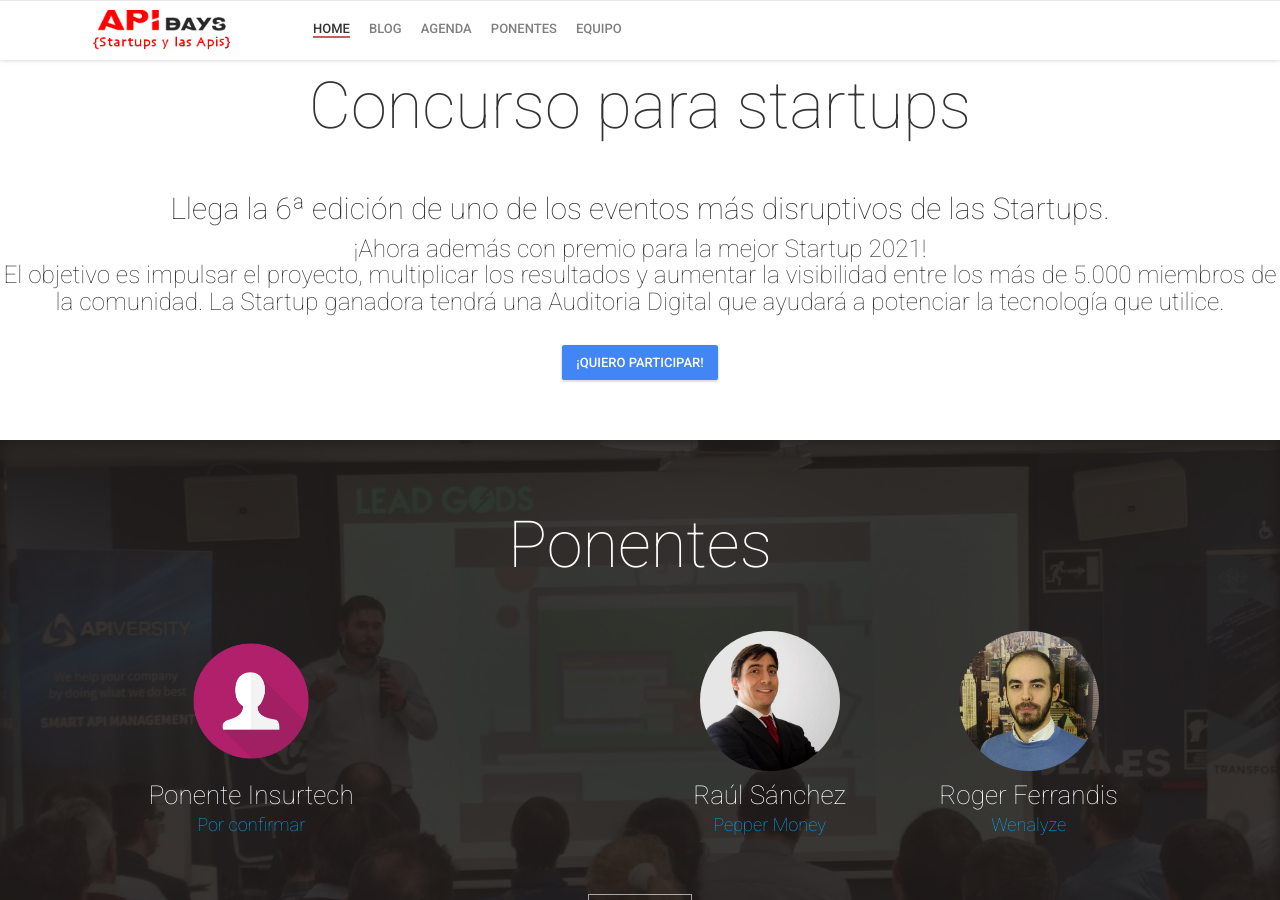
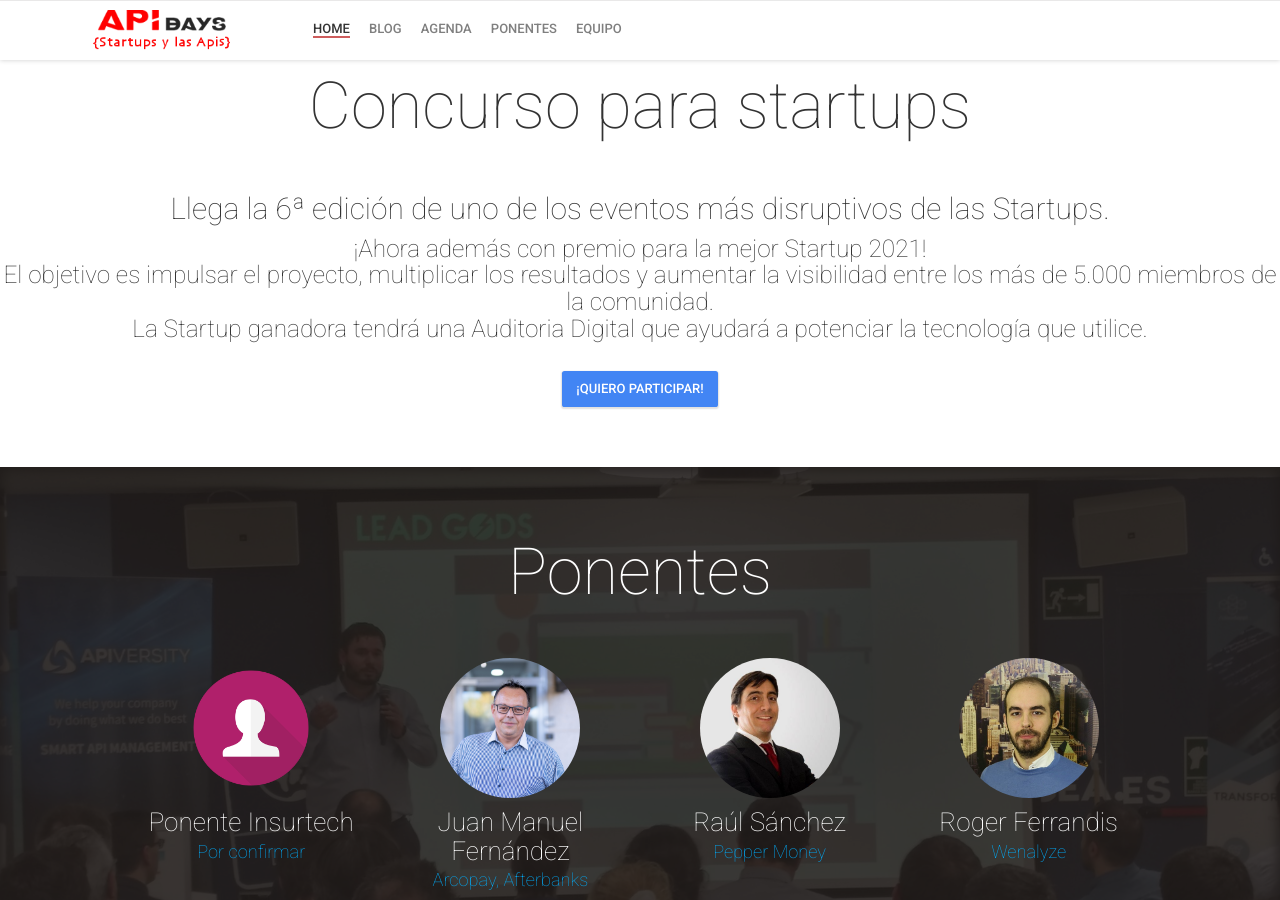
Before and after one commit to apiaddicts/startupsylasapisIII, a Jekyll site: the page built from index.html, in a window 1280 px wide and 900 px high, scrolled down 1788 px. Built offline with Jekyll 4.4.1, drawn with Linux system fonts in a browser that asks for light colours; nearby versions of some CDN libraries; comment, search, counter and statistics services are not loaded; some of the changed text lies outside the part shown.

Commit message:
cambio copy

```diff
--- a/_config.yml
+++ b/_config.yml
@@ -80,8 +80,8 @@
 # Concurso Block
 concursoTitle: "Concurso para startups"
 concursoText: "Llega la 6ª edición de uno de los eventos más disruptivos de las Startups.<br>"
-concursoText2: "¡Ahora además con premio para la mejor Startup 2021! <br>
-El objetivo es impulsar el proyecto, multiplicar los resultados y aumentar la visibilidad entre los más de 5.000 miembros de la comunidad.
+concursoText2: "¡Ahora además con premio para la mejor Startup 2021!<br>
+El objetivo es impulsar el proyecto, multiplicar los resultados y aumentar la visibilidad entre los más de 5.000 miembros de la comunidad.<br>
 La Startup ganadora tendrá una Auditoria Digital que ayudará a potenciar la tecnología que utilice. <br>"
 concursoButtonLink: "https://forms.gle/QnBTDutJunK1Zc7T9"
 concursoButtonText: "¡Quiero participar!"
@@ -133,7 +133,7 @@
 tweetsFeedTitle: "Sigue el evento"
 twitterHashTag: "StartupsylasAPIs21"
 twitterFeed: "https://www.linkedin.com/feed/hashtag/?keywords=startupsylasapis21"
-twitterText: "Un punto de encuentro internacional entre starups, casos de éxito y grandes empresas, quienes inspiran a la transformación digital a través de las APIs. El acceso es totalmente gratuito y online.<br> ¡Te esperamos APIAddict! <br>"
+twitterText: "El punto de encuentro internacional entre startups, casos de éxito y grandes empresas, quienes inspiran a la transformación digital a través de las APIs. El acceso es totalmente gratuito y online.<br> ¡Te esperamos APIAddict! <br>"
 twitterButtonLink: "https://www.eventbrite.es/e/entradas-startups-y-las-apis-2021-157469817463"
 twitterButtonText: "Reservar mi plaza"
 
```
